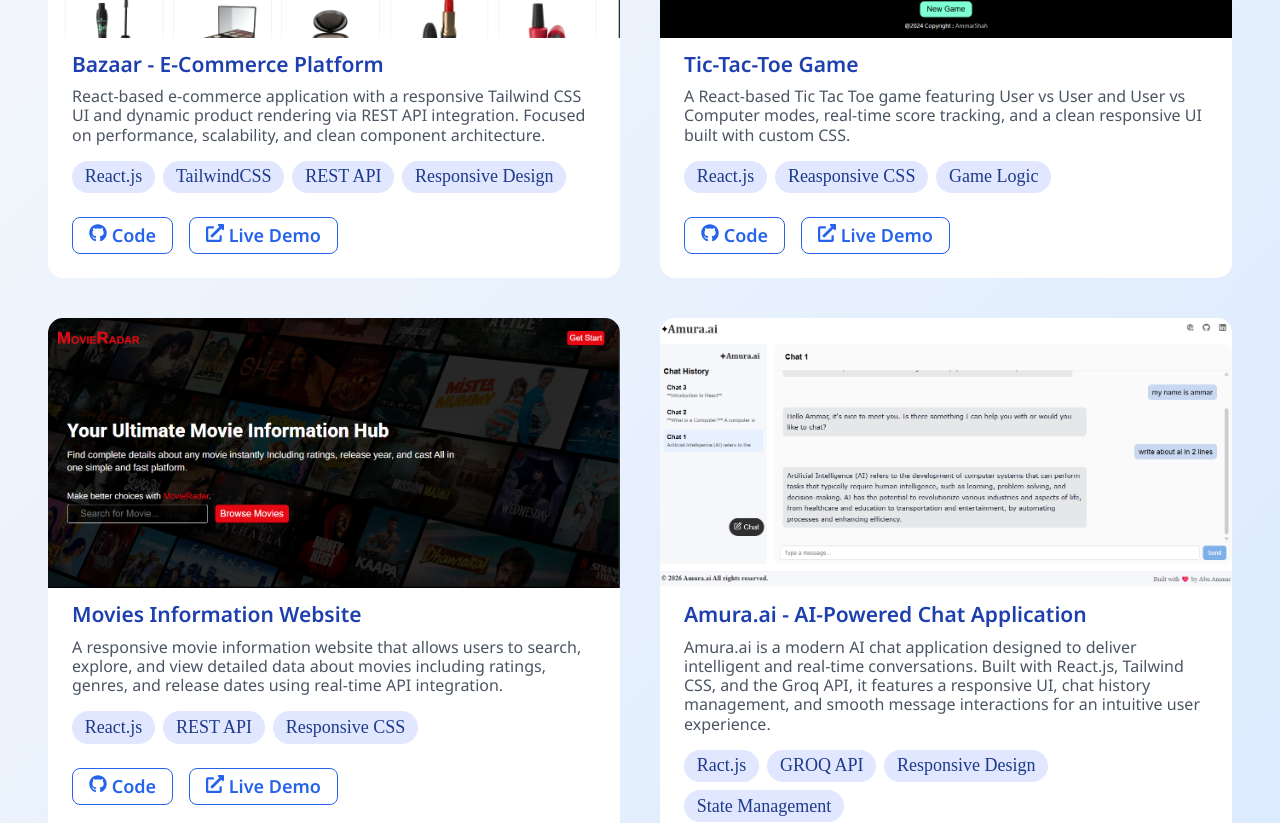
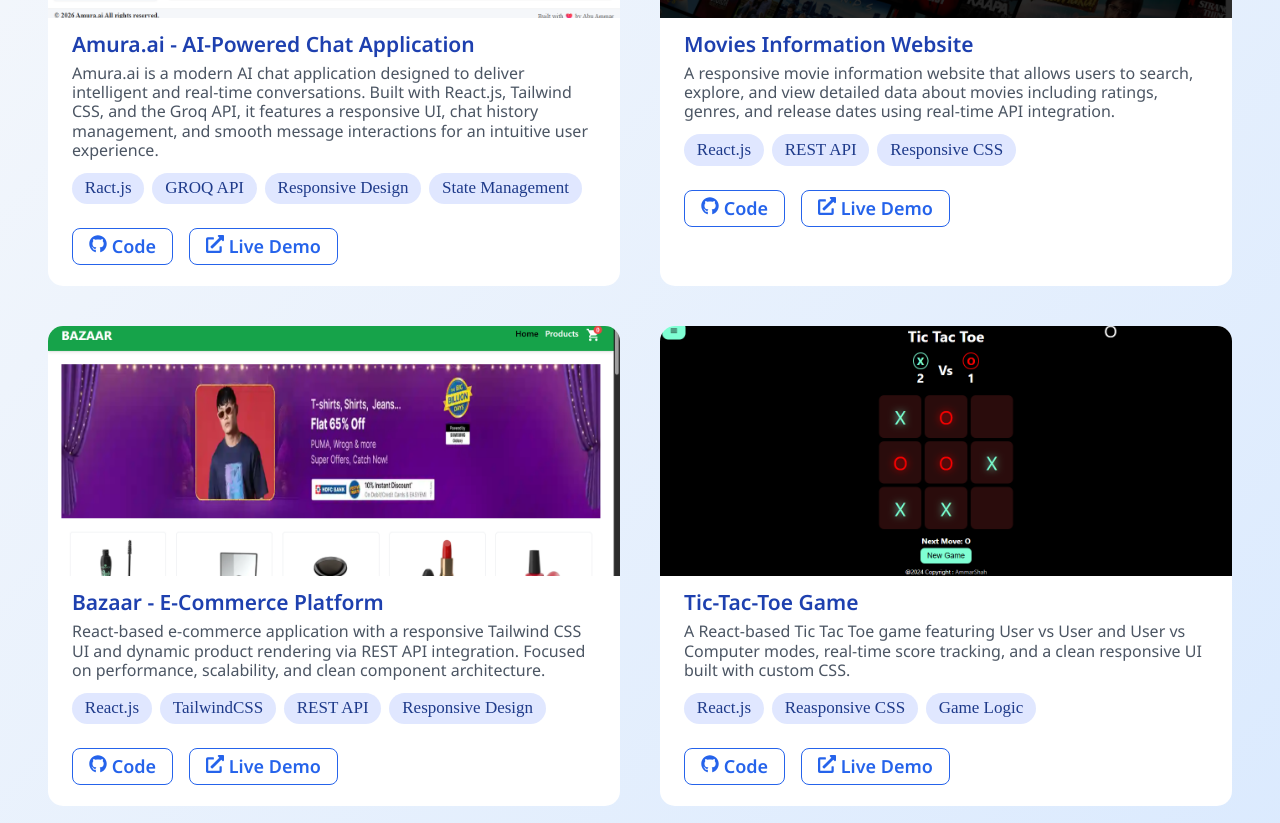
Before and after one commit to abuammar003/abuammar-portfolio, a React (Vite) app: page /projects in a window 1280 px wide. Shown: the part 2560-3383 px from the top of the page. Built offline with nearby package versions, Linux system fonts and the light colour scheme.

Commit message:
Projects.jsx: Improved Project Presentation

```diff
--- a/src/components/Projects/Projects.css
+++ b/src/components/Projects/Projects.css
@@ -32,7 +32,9 @@
     font-family: 'Noto Sans', sans-serif;
     line-height: 1.4;
     font-weight: 500;
-    color: rgba(0, 0, 0, 0.801);
+    /* color: rgba(0, 0, 0, 0.801); */
+    color:  #475569;
+
 
 }
 
@@ -54,16 +56,16 @@
     border-radius: 15px;
     background-color: rgb(255, 255, 255);
     cursor: pointer;
-    transition: transform 0.3s ease;
+    transition: all 0.3s ease-in-out;
 }
 
 .prjct_box:hover {
-    transform: scale(1.01);
+    transform: translateY(-7px);
 }
 
 .prjct_box img {
     width: 100%;
-    height: 270px;
+    height: 250px;
     object-fit: cover;
     border-top-left-radius: 15px;
     border-top-right-radius: 15px;
@@ -82,13 +84,13 @@
   font-weight: 600;
   color: #1e40af;
  font-family:  "Noto Sans", sans-serif;
-  margin-bottom: 0.6rem;
+  margin-bottom: 0.4rem;
 }
 
 .prjct_text p {
   font-size: clamp(14px, 2vw, 16px);
   color: #4b5563;
-  margin-bottom: 1rem;
+  margin-bottom: 0.8rem;
   line-height: 1.2;
   font-family: 'Noto Sans', sans-serif;
 }
@@ -106,7 +108,7 @@
   display: flex;
   background: #e0e7ff;
   color: #1e3a8a;
-  font-size: clamp(14px, 1.6vw, 18px);
+  font-size: clamp(14px, 1.6vw, 17px);
   font-weight: 500;
   padding: 0.35rem 0.8rem;
   border-radius: 20px;
--- a/src/components/Projects/Projects.jsx
+++ b/src/components/Projects/Projects.jsx
@@ -10,8 +10,25 @@ import amura_ai from "../../assets/Amura.ai-ui-image.png";
 
 const Projects = () => {
     const projects = [
+         {
+            id: 2,
+            image: amura_ai,
+            title: "Amura.ai - AI-Powered Chat Application",
+            description : "Amura.ai is a modern AI chat application designed to deliver intelligent and real-time conversations. Built with React.js, Tailwind CSS, and the Groq API, it features a responsive UI, chat history management, and smooth message interactions for an intuitive user experience.",
+            tech: ["Ract.js", 'GROQ API', 'Responsive Design', "State Management"],
+            gitHub: "https://github.com/abuammar003/amura.ai",
+            live: "https://amura-ai.netlify.app/"
+        },{
+            id: 1,
+            image: movieradar,
+            title: "Movies Information Website",
+            description : "A responsive movie information website that allows users to search, explore, and view detailed data about movies including ratings, genres, and release dates using real-time API integration.",
+            tech: ["React.js", 'REST API', "Responsive CSS"],
+            gitHub: "https://github.com/abuammar003/MovieRadar",
+            live: "https://movieradar-info.vercel.app/"
+        },
         {
-            id: 1,
+            id: 3,
             image: bazaar,
             title: "Bazaar - E-Commerce Platform",
             description : "React-based e-commerce application with a responsive Tailwind CSS UI and dynamic product rendering via REST API integration. Focused on performance, scalability, and clean component architecture.",
@@ -20,32 +37,15 @@ const Projects = () => {
             live: "https://bazaar-store.netlify.app/"
         },
          {
-            id: 2,
+            id: 4,
             image: ticTacToe,
             title: "Tic-Tac-Toe Game",
             description : "A React-based Tic Tac Toe game featuring User vs User and User vs Computer modes, real-time score tracking, and a clean responsive UI built with custom CSS.",
             tech: ["React.js", 'Reasponsive CSS', 'Game Logic'],
             gitHub: "https://github.com/abuammar003/reactTicTacToeApp",
             live: "https://tic-tac-toe-game-abuammar.vercel.app/"
-        },
-         {
-            id: 3,
-            image: movieradar,
-            title: "Movies Information Website",
-            description : "A responsive movie information website that allows users to search, explore, and view detailed data about movies including ratings, genres, and release dates using real-time API integration.",
-            tech: ["React.js", 'REST API', "Responsive CSS"],
-            gitHub: "https://github.com/abuammar003/MovieRadar",
-            live: "https://movieradar-info.vercel.app/"
-        },
-         {
-            id: 4,
-            image: amura_ai,
-            title: "Amura.ai - AI-Powered Chat Application",
-            description : "Amura.ai is a modern AI chat application designed to deliver intelligent and real-time conversations. Built with React.js, Tailwind CSS, and the Groq API, it features a responsive UI, chat history management, and smooth message interactions for an intuitive user experience.",
-            tech: ["Ract.js", 'GROQ API', 'Responsive Design', "State Management"],
-            gitHub: "https://github.com/abuammar003/amura.ai",
-            live: "https://amura-ai.netlify.app/"
-        },
+        }
+
 
     ]
 
```
